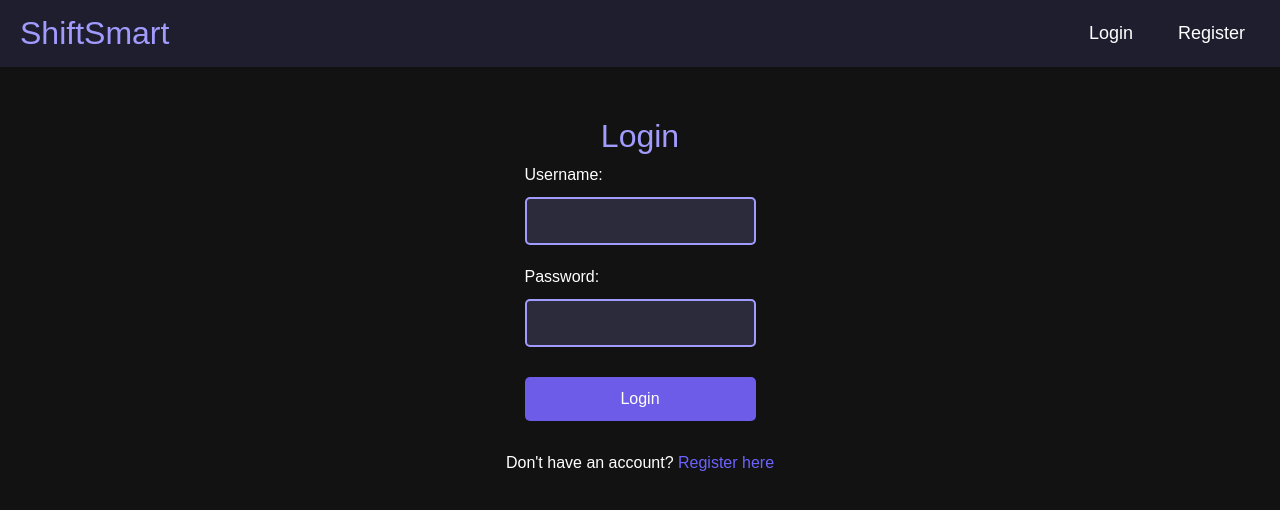
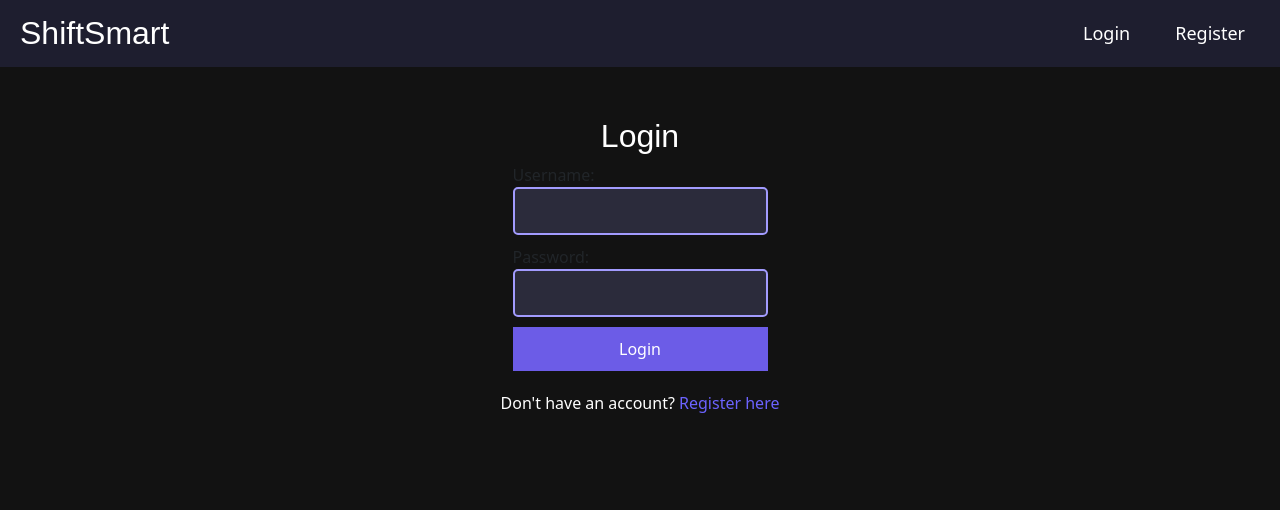
Before and after one commit to Isla-m03/Honours-Project, a React (Create React App) app in the folder frontend/: page /login in a window 1280 px wide. Shown: the top 510 px of the page. Built offline with nearby package versions, Linux system fonts and the light colour scheme.

Commit message:
venv rebuild

```diff
--- a/frontend/src/index.css
+++ /dev/null
@@ -1,13 +0,0 @@
-body {
-  margin: 0;
-  font-family: -apple-system, BlinkMacSystemFont, 'Segoe UI', 'Roboto', 'Oxygen',
-    'Ubuntu', 'Cantarell', 'Fira Sans', 'Droid Sans', 'Helvetica Neue',
-    sans-serif;
-  -webkit-font-smoothing: antialiased;
-  -moz-osx-font-smoothing: grayscale;
-}
-
-code {
-  font-family: source-code-pro, Menlo, Monaco, Consolas, 'Courier New',
-    monospace;
-}
--- a/frontend/src/index.js
+++ b/frontend/src/index.js
@@ -1,6 +1,6 @@
 import React from 'react';
 import ReactDOM from 'react-dom/client';
-import './index.css';
+import './styles.css';
 import App from './App';
 import reportWebVitals from './reportWebVitals';
 import "bootstrap/dist/css/bootstrap.min.css";
--- a/frontend/src/pages/GenerateSchedule.js
+++ b/frontend/src/pages/GenerateSchedule.js
@@ -20,7 +20,7 @@ const GenerateSchedule = () => {
       });
       setEmployees(res.data);
     } catch (err) {
-      console.error("❌ Error fetching employees:", err);
+      console.error("Error fetching employees:", err);
     }
   };
 
@@ -33,7 +33,7 @@ const GenerateSchedule = () => {
       });
       setSchedule(res.data);
     } catch (err) {
-      console.error("❌ Error fetching schedule:", err);
+      console.error("Error fetching schedule:", err);
     }
   };
 
@@ -52,7 +52,7 @@ const GenerateSchedule = () => {
       );
       fetchSchedule();
     } catch (err) {
-      console.error("❌ Error generating schedule:", err);
+      console.error("Error generating schedule:", err);
     }
   };
 
@@ -65,7 +65,7 @@ const GenerateSchedule = () => {
       });
       setSchedule([]);
     } catch (err) {
-      console.error("❌ Error deleting schedule:", err);
+      console.error("Error deleting schedule:", err);
     }
   };
 
@@ -107,10 +107,11 @@ const GenerateSchedule = () => {
         value={selectedDate}
         onChange={(e) => setSelectedDate(e.target.value)}
       />
-      <button onClick={fetchSchedule}>View</button>
-      <button onClick={deleteSchedule} style={{ marginLeft: "10px" }}>
-        Delete Schedule
-      </button>
+      <div className="schedule-controls">
+        <button onClick={fetchSchedule}>View Schedule</button>
+        <button onClick={deleteSchedule}>Delete Schedule</button>
+      </div>
+
 
       {schedule.length > 0 ? (
         <table border="1" cellPadding="6" style={{ marginTop: "20px", width: "100%" }}>
--- a/frontend/src/styles.css
+++ b/frontend/src/styles.css
@@ -1,7 +1,7 @@
 /* Global Theme - Purple, Black & White */
 body {
-    background-color: #121212; /* Black background */
-    color: #ffffff; /* White text */
+    background-color: #121212;
+    color: #ffffff;
     font-family: 'Arial', sans-serif;
     margin: 0;
     padding: 0;
@@ -13,25 +13,30 @@ body {
     max-width: 800px;
     margin: 20px auto;
     padding: 20px;
-    background-color: #1e1e2f; /* Dark Purple */
+    background-color: #1e1e2f;
     border-radius: 10px;
     box-shadow: 0px 4px 10px rgba(0, 0, 0, 0.3);
 }
 
-/* 🏷 Titles & Headings */
-h1, h2, h3 {
-    color: #a29bfe; /* Light Purple */
+/* Headings */
+h1, h2, h3, h4, h5, h6 {
+    font-family: 'Arial', sans-serif;
+    color: #ffffff !important;
     text-align: center;
 }
 
-/* Forms & Input Fields */
+p {
+    color: #ffffff;
+}
+
+/* Input and Select */
 input, select {
     width: 100%;
     padding: 10px;
     margin: 10px 0;
-    border: 2px solid #a29bfe; /* Light Purple Border */
+    border: 2px solid #a29bfe;
     border-radius: 5px;
-    background-color: #2b2b3b; /* Dark Grey */
+    background-color: #2b2b3b;
     color: #ffffff;
     font-size: 16px;
 }
@@ -41,7 +46,7 @@ button {
     width: 100%;
     padding: 12px;
     margin: 10px 0;
-    background-color: #6c5ce7; /* Purple */
+    background-color: #6c5ce7;
     color: #ffffff;
     font-size: 16px;
     border: none;
@@ -51,18 +56,13 @@ button {
 }
 
 button:hover {
-    background-color: #a29bfe; /* Light Purple */
+    background-color: #a29bfe;
 }
 
+/* Specific Button Classes */
 .delete-btn {
     background-color: #ff4d4d;
     color: white;
-    border: none;
-    padding: 10px 15px;
-    margin: 10px;
-    cursor: pointer;
-    border-radius: 5px;
-    font-size: 16px;
 }
 
 .delete-btn:hover {
@@ -72,25 +72,32 @@ button:hover {
 .generate-btn {
     background-color: #6c5ce7;
     color: white;
-    border: none;
-    padding: 10px 15px;
-    cursor: pointer;
-    border-radius: 5px;
-    font-size: 16px;
 }
 
 .generate-btn:hover {
     background-color: #4834d4;
 }
 
-/* Lists */
+.schedule-controls {
+    display: flex;
+    gap: 10px;
+    justify-content: center;
+    margin-top: 10px;
+}
+
+.schedule-controls button {
+    padding: 10px 16px;
+    font-size: 14px;
+}
+
+/* List Styles */
 ul {
     list-style: none;
     padding: 0;
 }
 
 li {
-    background-color: #2b2b3b; /* Dark Grey */
+    background-color: #2b2b3b;
     margin: 10px 0;
     padding: 10px;
     border-radius: 5px;
@@ -106,9 +113,9 @@ li button {
     margin-left: 5px;
 }
 
-/* Navigation Menu */
+/* Navbar */
 nav {
-    background-color: #6c5ce7; /* Purple */
+    background-color: #6c5ce7;
     padding: 15px;
     text-align: center;
 }
@@ -122,11 +129,10 @@ nav a {
 }
 
 nav a:hover {
-    color: #dfe6e9; /* Soft White */
+    color: #dfe6e9;
 }
 
-/* Tables (For Schedule Display) */
-/* Schedule Page Styles */
+/* Schedule Section */
 .schedule-section {
     margin-top: 20px;
     padding: 15px;
@@ -136,6 +142,39 @@ nav a:hover {
     color: white;
 }
 
+/* Tables */
+table {
+    width: 100%;
+    border-collapse: collapse;
+    margin-top: 20px;
+    background-color: #1e1e2f;
+    color: white;
+    border-radius: 10px;
+    overflow: hidden;
+}
+
+th, td {
+    padding: 10px;
+    text-align: center;
+    border-bottom: 1px solid #6c5ce7;
+}
+
+th {
+    background-color: #6c5ce7;
+    color: white;
+    font-weight: bold;
+}
+
+td {
+    background-color: #2b2b3b;
+}
+
+/* Row Hover */
+tr:hover {
+    background-color: #3a3a4e;
+}
+
+/* Schedule Table */
 .schedule-table {
     width: 100%;
     border-collapse: collapse;
@@ -157,60 +196,29 @@ nav a:hover {
     background-color: #3a3a4e;
 }
 
-
-/* 📋 Employee Table Styles */
-table {
-    width: 100%;
-    border-collapse: collapse;
-    margin-top: 20px;
-    background-color: #1e1e2f; /* Dark Purple */
-    color: white;
-    border-radius: 10px;
-    overflow: hidden;
-}
-
-th, td {
-    padding: 10px;
-    text-align: center;
-    border-bottom: 1px solid #6c5ce7; /* Purple Borders */
-}
-
-th {
-    background-color: #6c5ce7; /* Purple */
-    color: white;
-    font-weight: bold;
-}
-
-td {
-    background-color: #2b2b3b; /* Dark Grey */
-}
-
-/* Add Space Between Rows */
-tr:hover {
-    background-color: #3a3a4e; /* Slight Highlight on Hover */
-}
-
-/* 📱 Responsive Table */
+/* Responsive Tables */
 @media (max-width: 600px) {
     table {
         font-size: 14px;
     }
+
     th, td {
         padding: 8px;
     }
-}
 
-/* 📱 Mobile Responsiveness */
-@media (max-width: 600px) {
     .container {
         width: 95%;
     }
 
-    button {
-        font-size: 14px;
-    }
-
-    input {
+    button, input {
         font-size: 14px;
     }
 }
+
+/* App Full Height + Theme Background */
+html, body, #root {
+    height: 100%;
+    background-color: #121212 !important;
+    margin: 0;
+    padding: 0;
+}
```
Also changed, not shown: frontend/src/App.css (deleted, +0 -38 lines), frontend/public/logo.svg (renamed from frontend/src/logo.svg), 1 other file (tests, documents, lock files or other folders).
